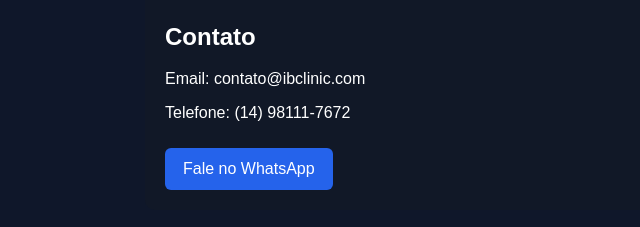
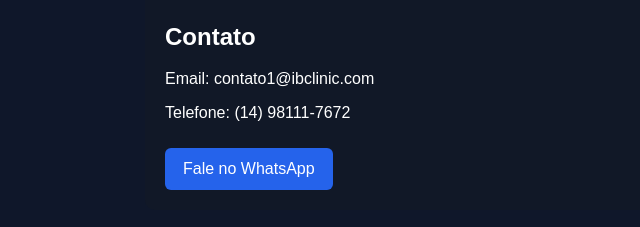
Before and after one commit to lucasoliveirah218-prog/Ib-Clinic-Ltda., a plain HTML site: page index.html in a window 1280 px wide. Shown: the part 780-1007 px from the top of the page, 45-685 px from the left. Drawn offline with Linux system fonts and the light colour scheme.

Commit message:
Update index.html

```diff
--- a/index.html
+++ b/index.html
@@ -51,7 +51,7 @@ beleza e qualidade de vida, com foco em atendimento especializado e personalizad
 
 <div class="card">
 <h2>Contato</h2>
-<p>Email: contato@ibclinic.com</p>
+<p>Email: contato1@ibclinic.com</p>
 <p>Telefone: (14) 98111-7672</p>
 
 <a href="https://wa.me/5514981117672" class="button" target="_blank">
```
